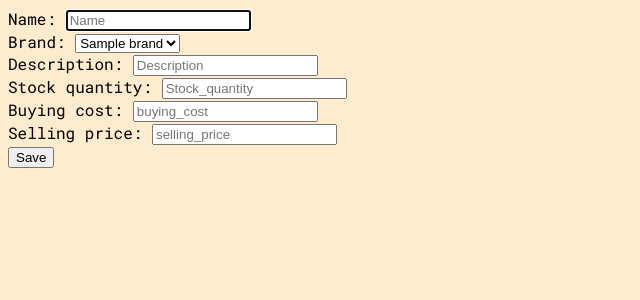
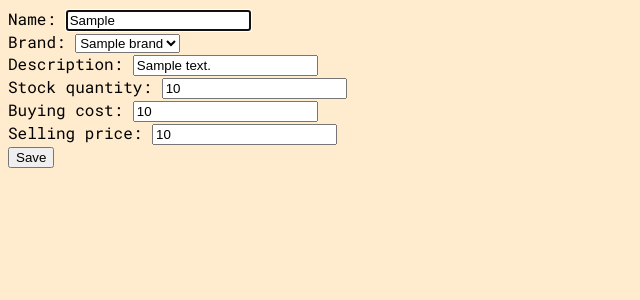
Before and after one commit to harging/Guitar_Shop, a Flask app: page /items/1/edit in a window 1280 px wide. Shown: the part 139-439 px from the top of the page, without its empty margins (0-640 px from the left). Run offline with Flask 2, Linux system fonts and the light colour scheme; a database or web service that is not in the repository returns one stand-in record (values such as "Sample title"); some libraries are stand-ins or nearby versions.

Commit message:
MVP done (phew)

```diff
--- a/repositories/brand_repository.py
+++ b/repositories/brand_repository.py
@@ -48,7 +48,7 @@ def delete(id):
 
 def update(brand):
     sql = "UPDATE brands SET (name, status) = (%s, %s, %s) WHERE id = %s"
-    values = [brand.id, brand.name, brand.status]
+    values = [brand.id, brand.name, brand.active]
     run_sql(sql, values)
 
 def items(brand):
--- a/templates/brands/new.html
+++ b/templates/brands/new.html
@@ -13,13 +13,11 @@
     <label for="active">Active:</label>
     <select id="active" name="active">
 
-      <option value="true"
-        {% if brand.active == True %} selected="selected" {% endif %}>
+      <option value="true">
         True
       </option>
 
-      <option value="false"
-        {% if brand.active == False %} selected="selected" {% endif %}>
+      <option value="false">
         False
       </option>
 
--- a/templates/items/edit.html
+++ b/templates/items/edit.html
@@ -6,36 +6,36 @@
 
 <div>
     <label for="name">Name:</label>
-    <input type="text" id="name" name="name" placeholder="Name" required autofocus>
+    <input type="text" id="name" value={{item.name}} name="name" placeholder="Name" required autofocus>
 </div>
 
 <div>
     <label for="name">Brand:</label>
     <select name="brand_id" id="brand_id">
       {% for brand in all_brands %}
-      <option value="{{brand.id}}">{{brand.name}}</option>
+      <option {% if brand.id == item.brand.id %} selected {% endif %} value="{{brand.id}}">{{brand.name}}</option>
       {% endfor %}
     </select>
 </div>
 
 <div>
     <label for="description">Description:</label>
-    <input type="text" id="description" name="description" placeholder="Description" required autofocus>
+    <input type="text" id="description" value="{{item.description}}" name="description" placeholder="Description" required autofocus>
 </div>
 
 <div>
     <label for="stock_quantity">Stock quantity:</label>
-    <input type="number" id="stock_quantity" name="stock_quantity" placeholder="Stock_quantity" required>
+    <input type="number" id="stock_quantity" value={{item.stock_quantity}} name="stock_quantity" placeholder="Stock_quantity" required>
 </div>
 
 <div>
     <label for="buying_cost">Buying cost:</label>
-    <input type="number" id="buying_cost" name="buying_cost" placeholder="buying_cost" required>
+    <input type="number" id="buying_cost" value={{item.buying_cost}} name="buying_cost" placeholder="buying_cost" required>
 </div>
 
 <div>
     <label for="selling_price">Selling price:</label>
-    <input type="number" id="selling_price" name="selling_price" placeholder="selling_price" required>
+    <input type="number" id="selling_price" value={{item.selling_price}} name="selling_price" placeholder="selling_price" required>
 </div>
 
 <button type="submit">Save</button>
--- a/templates/items/index.html
+++ b/templates/items/index.html
@@ -5,7 +5,7 @@
 {% for item in all_items %}
   <div class="item">
     <div class="content">
-      <a href="/items/{{item.id}}">{{ item.name }}</a>
+      <a href="/items/{{item.id}}">{{ item.brand.name }}, {{ item.name }}, Stock: {{ item.stock_quantity }}</a>
 
       <div class="buttons">
         <form class="delete-form" action="/items/{{item.id}}/delete" method="POST">
```
Also changed, not shown: controllers/brands_controller.py (+4 -6 lines).
